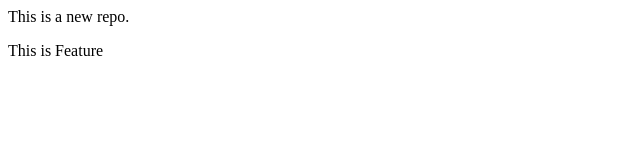
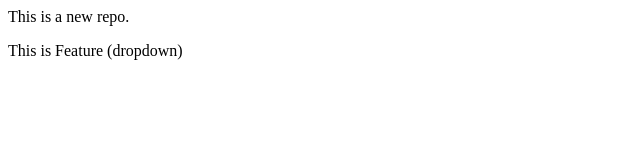
Before and after one commit to Mzhr110/remoterepo, a plain HTML site: page index.html in a window 1280 px wide. Shown: the full height of the page, 0-640 px from the left. Drawn offline with Linux system fonts and the light colour scheme.

Commit message:
Add dropdown

```diff
--- a/index.html
+++ b/index.html
@@ -1,2 +1,2 @@
 <p>This is a new repo.</p>
-<p>This is Feature</p>
+<p>This is Feature (dropdown)</p>
```
